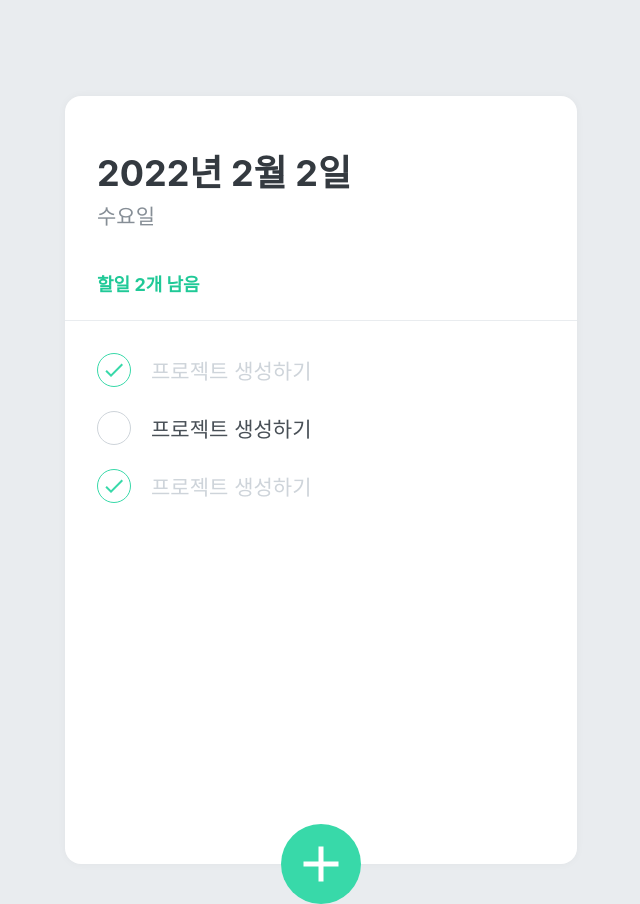
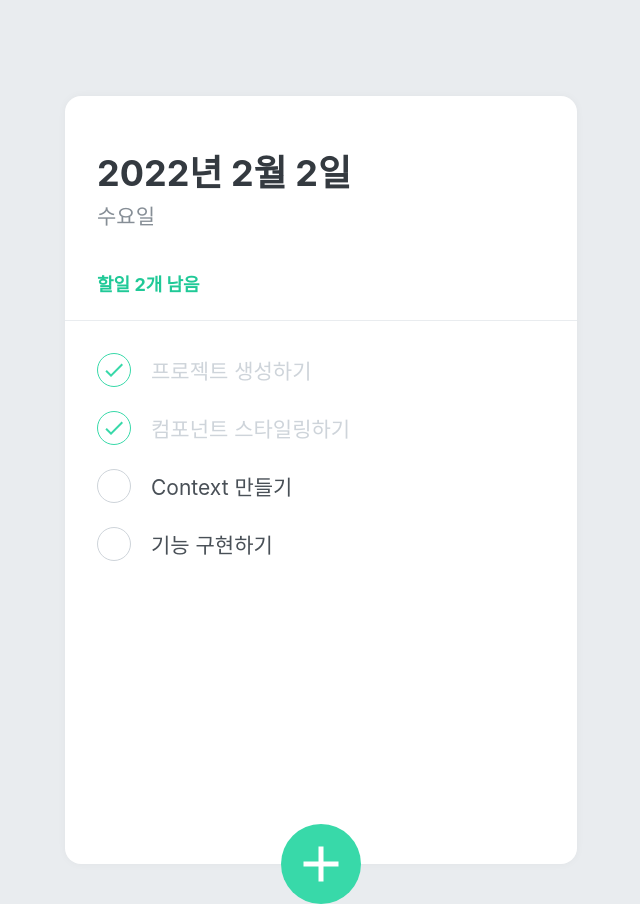
Before and after one commit to takethisbus/project-react-todoList, a React (Create React App) app in the folder mashup-todolist/: page / in a window 1280 px wide. Shown: the whole page, without its empty margins (319-959 px from the left). Built offline with nearby package versions, Linux system fonts and the light colour scheme.

Commit message:
connecting states to todo items

```diff
--- a/mashup-todolist/src/components/TodoList.js
+++ b/mashup-todolist/src/components/TodoList.js
@@ -11,13 +11,18 @@
 `
 
 function TodoList() {
-    const state = useTodoState();
-    console.log(state);
+    const todos = useTodoState();
+
     return (
         <TodoListBlock>
-            <TodoItem text="프로젝트 생성하기" done={true} />
-            <TodoItem text="프로젝트 생성하기" done={false} />
-            <TodoItem text="프로젝트 생성하기" done={true} />
+            {todos.map(
+                todo => <TodoItem
+                    key={todo.id}
+                    id={todo.id}
+                    text={todo.text}
+                    done={todo.done}
+                />
+            )}
         </TodoListBlock>
     );
 }
```
